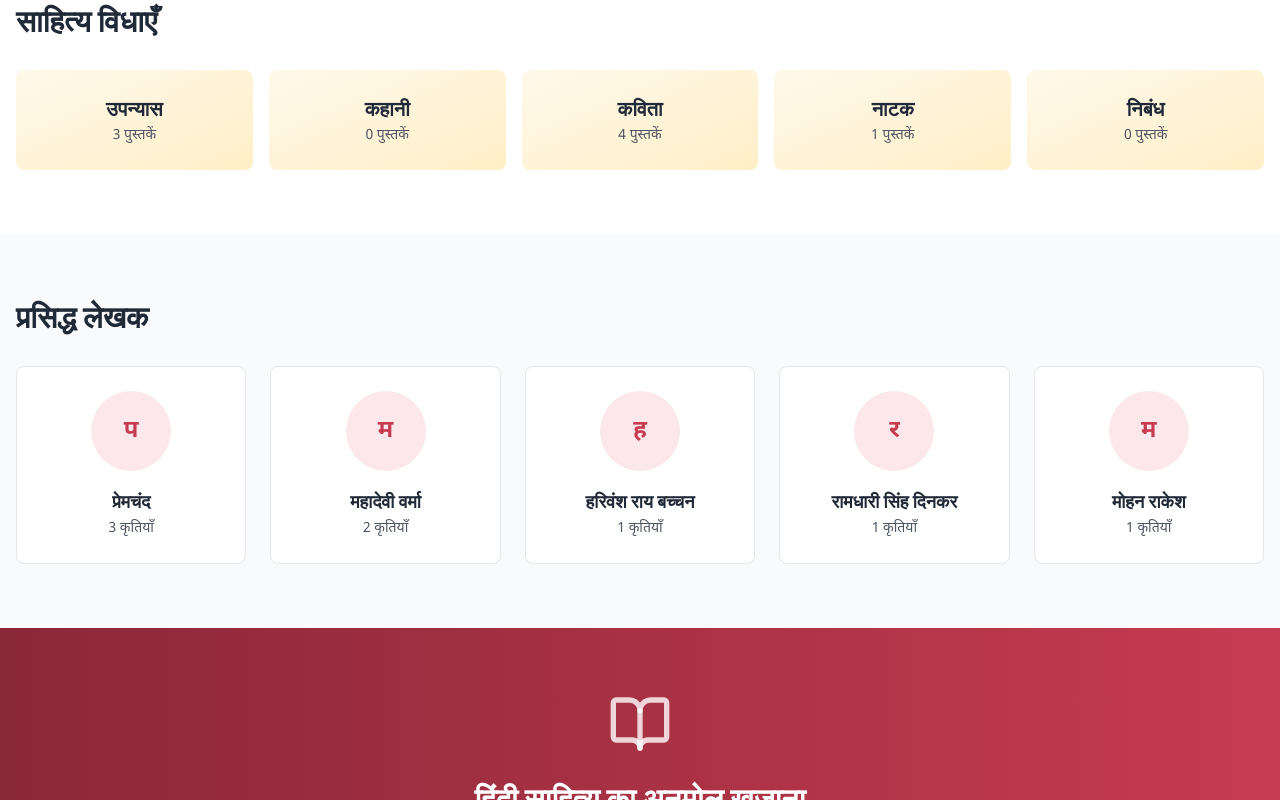
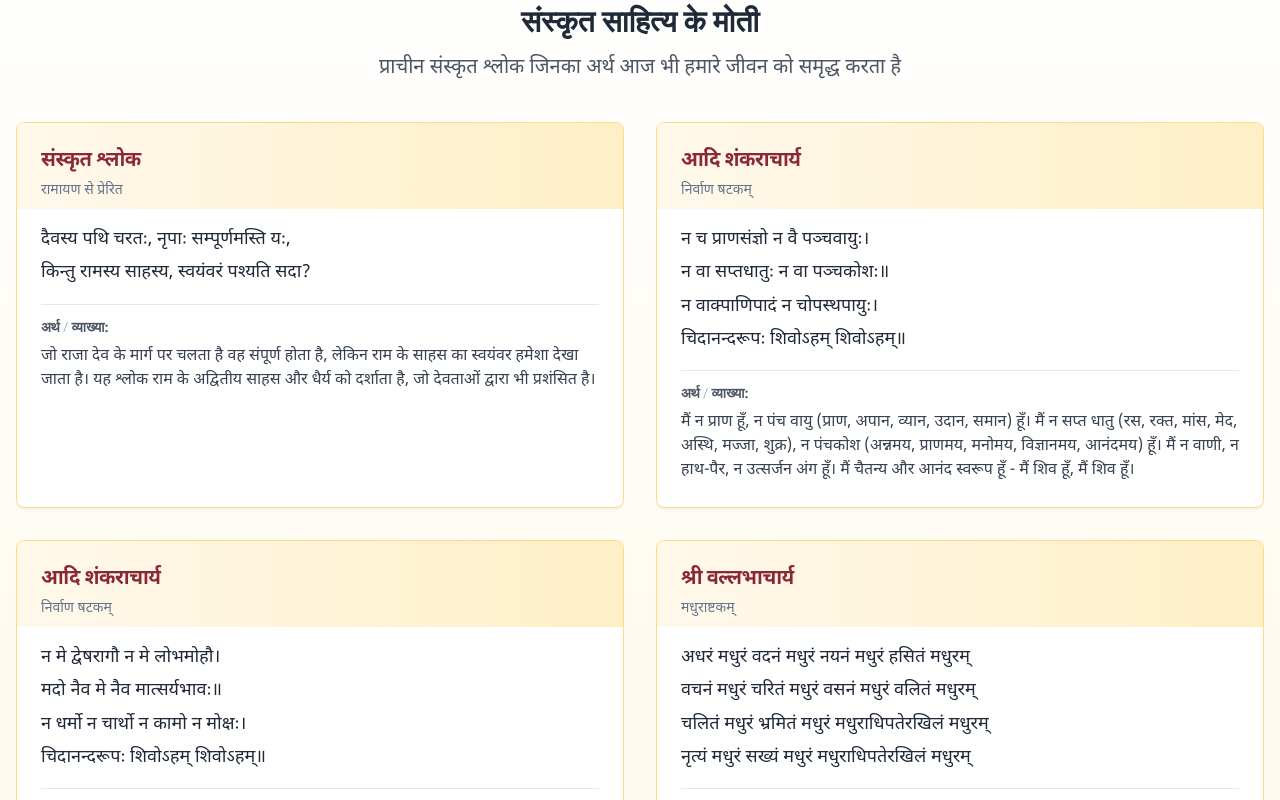
Before and after one commit to Maverick18431/hindi-sahitya-kiosk, a React (Vite) app: page / in a window 1280 px wide. Shown: the part 1080-1880 px from the top of the page. Built offline with nearby package versions, Linux system fonts and the light colour scheme.

Commit message:
Add shlokas meaning feature

```diff
--- /dev/null
+++ b/src/components/ShlokaCard.tsx
@@ -0,0 +1,34 @@
+
+import React from 'react';
+import { Card, CardContent, CardDescription, CardHeader, CardTitle } from '@/components/ui/card';
+
+interface ShlokaCardProps {
+  sanskrit: string[];
+  meaning: string;
+  author?: string;
+  source?: string;
+}
+
+const ShlokaCard = ({ sanskrit, meaning, author, source }: ShlokaCardProps) => {
+  return (
+    <Card className="h-full overflow-hidden border-saffron-200 hover:border-saffron-300 transition-all duration-300">
+      <CardHeader className="bg-gradient-to-r from-saffron-50 to-saffron-100 pb-2">
+        <CardTitle className="font-hindi text-maroon-800 text-xl">{author || "संस्कृत श्लोक"}</CardTitle>
+        {source && <CardDescription>{source}</CardDescription>}
+      </CardHeader>
+      <CardContent className="pt-4">
+        <div className="mb-4">
+          {sanskrit.map((line, index) => (
+            <p key={index} className="font-hindi text-lg mb-1 text-gray-800 leading-relaxed">{line}</p>
+          ))}
+        </div>
+        <div className="mt-4 pt-3 border-t border-gray-200">
+          <h4 className="font-bold text-sm text-gray-600 mb-2">अर्थ / व्याख्या:</h4>
+          <p className="text-gray-700 font-hindi">{meaning}</p>
+        </div>
+      </CardContent>
+    </Card>
+  );
+};
+
+export default ShlokaCard;
--- /dev/null
+++ b/src/components/ShlokaSection.tsx
@@ -0,0 +1,33 @@
+
+import React from 'react';
+import { shlokas } from '@/lib/shlokas';
+import ShlokaCard from './ShlokaCard';
+
+const ShlokaSection = () => {
+  return (
+    <section id="shlokas" className="py-16 bg-gradient-to-b from-white to-saffron-50">
+      <div className="container mx-auto px-4">
+        <div className="text-center mb-10">
+          <h2 className="text-3xl font-bold text-gray-800 mb-4">संस्कृत साहित्य के मोती</h2>
+          <p className="text-xl text-gray-600 max-w-3xl mx-auto">
+            प्राचीन संस्कृत श्लोक जिनका अर्थ आज भी हमारे जीवन को समृद्ध करता है
+          </p>
+        </div>
+
+        <div className="grid grid-cols-1 md:grid-cols-2 gap-8">
+          {shlokas.map((shloka) => (
+            <ShlokaCard
+              key={shloka.id}
+              sanskrit={shloka.sanskrit}
+              meaning={shloka.meaning}
+              author={shloka.author}
+              source={shloka.source}
+            />
+          ))}
+        </div>
+      </div>
+    </section>
+  );
+};
+
+export default ShlokaSection;
--- a/src/components/ui/card.tsx
+++ b/src/components/ui/card.tsx
@@ -1,3 +1,4 @@
+
 import * as React from "react"
 
 import { cn } from "@/lib/utils"
@@ -76,4 +77,4 @@ const CardFooter = React.forwardRef<
 ))
 CardFooter.displayName = "CardFooter"
 
-export { Card, CardHeader, CardFooter, CardTitle, CardDescription, CardContent }
+export { Card, CardHeader, CardTitle, CardDescription, CardContent, CardFooter }
--- /dev/null
+++ b/src/lib/shlokas.ts
@@ -0,0 +1,56 @@
+
+export interface Shloka {
+  id: number;
+  sanskrit: string[];
+  meaning: string;
+  author?: string;
+  source?: string;
+}
+
+export const shlokas: Shloka[] = [
+  {
+    id: 1,
+    sanskrit: [
+      "दैवस्य पथि चरतः, नृपाः सम्पूर्णमस्ति यः,",
+      "किन्तु रामस्य साहस्य, स्वयंवरं पश्यति सदा?"
+    ],
+    meaning: "जो राजा देव के मार्ग पर चलता है वह संपूर्ण होता है, लेकिन राम के साहस का स्वयंवर हमेशा देखा जाता है। यह श्लोक राम के अद्वितीय साहस और धैर्य को दर्शाता है, जो देवताओं द्वारा भी प्रशंसित है।",
+    source: "रामायण से प्रेरित"
+  },
+  {
+    id: 2,
+    sanskrit: [
+      "न च प्राणसंज्ञो न वै पञ्चवायुः।",
+      "न वा सप्तधातुः न वा पञ्चकोशः॥",
+      "न वाक्पाणिपादं न चोपस्थपायुः।",
+      "चिदानन्दरूपः शिवोऽहम् शिवोऽहम्॥"
+    ],
+    meaning: "मैं न प्राण हूँ, न पंच वायु (प्राण, अपान, व्यान, उदान, समान) हूँ। मैं न सप्त धातु (रस, रक्त, मांस, मेद, अस्थि, मज्जा, शुक्र), न पंचकोश (अन्नमय, प्राणमय, मनोमय, विज्ञानमय, आनंदमय) हूँ। मैं न वाणी, न हाथ-पैर, न उत्सर्जन अंग हूँ। मैं चैतन्य और आनंद स्वरूप हूँ - मैं शिव हूँ, मैं शिव हूँ।",
+    author: "आदि शंकराचार्य",
+    source: "निर्वाण षटकम्"
+  },
+  {
+    id: 3,
+    sanskrit: [
+      "न मे द्वेषरागौ न मे लोभमोहौ।",
+      "मदो नैव मे नैव मात्सर्यभावः॥",
+      "न धर्मो न चार्थो न कामो न मोक्षः।",
+      "चिदानन्दरूपः शिवोऽहम् शिवोऽहम्॥"
+    ],
+    meaning: "मुझमें न द्वेष है न राग, न लोभ है न मोह। मुझमें न अहंकार है, न ईर्ष्या का भाव है। मेरे लिए न धर्म है, न अर्थ, न काम और न मोक्ष है। मैं चैतन्य और आनंद स्वरूप हूँ - मैं शिव हूँ, मैं शिव हूँ।",
+    author: "आदि शंकराचार्य",
+    source: "निर्वाण षटकम्"
+  },
+  {
+    id: 4,
+    sanskrit: [
+      "अधरं मधुरं वदनं मधुरं नयनं मधुरं हसितं मधुरम्",
+      "वचनं मधुरं चरितं मधुरं वसनं मधुरं वलितं मधुरम्",
+      "चलितं मधुरं भ्रमितं मधुरं मधुराधिपतेरखिलं मधुरम्",
+      "नृत्यं मधुरं सख्यं मधुरं मधुराधिपतेरखिलं मधुरम्"
+    ],
+    meaning: "श्री कृष्ण के होंठ मधुर हैं, मुख मधुर है, नेत्र मधुर हैं, और मुस्कान मधुर है। उनके वचन मधुर हैं, चरित्र मधुर है, वस्त्र मधुर हैं, और उनकी चाल मधुर है। उनका चलना मधुर है, भ्रमण मधुर है - मधुरता के स्वामी का सब कुछ मधुर है। उनका नृत्य मधुर है, मित्रता मधुर है - मधुरता के स्वामी का सब कुछ मधुर है।",
+    author: "श्री वल्लभाचार्य",
+    source: "मधुराष्टकम्"
+  }
+];
--- a/src/pages/BookPage.tsx
+++ b/src/pages/BookPage.tsx
@@ -1,9 +1,12 @@
 
 import { useEffect } from 'react';
-import { useParams, useNavigate } from 'react-router-dom';
+import { useParams, useNavigate, Link } from 'react-router-dom';
 import { getBookById } from '@/lib/data';
 import BookDetails from '@/components/BookDetails';
 import Header from '@/components/Header';
+import { Button } from '@/components/ui/button';
+import { BookText } from 'lucide-react';
+import { shlokas } from '@/lib/shlokas';
 
 const BookPage = () => {
   const { id } = useParams<{ id: string }>();
@@ -26,6 +29,21 @@ const BookPage = () => {
       <Header />
       <main className="flex-grow container mx-auto px-4 py-8">
         <BookDetails book={book} />
+
+        <div className="mt-12 bg-saffron-50 p-6 rounded-lg">
+          <div className="flex items-center mb-4">
+            <BookText className="h-6 w-6 text-maroon-600 mr-2" />
+            <h3 className="text-xl font-bold text-maroon-800">संस्कृत साहित्य के मोती</h3>
+          </div>
+          <p className="mb-4 text-gray-700">
+            हमारे संग्रह में शामिल प्राचीन संस्कृत श्लोक और उनके अर्थ देखें। ज्ञान और साहित्य की इस अनमोल धरोहर से परिचित हों।
+          </p>
+          <Link to="/#shlokas">
+            <Button className="bg-saffron-500 hover:bg-saffron-600 text-white">
+              श्लोक संग्रह देखें
+            </Button>
+          </Link>
+        </div>
       </main>
       <footer className="bg-gray-100 py-6 text-center text-gray-600">
         <p>© 2025 हिंदी साहित्य पुस्तकालय</p>
--- a/src/pages/Index.tsx
+++ b/src/pages/Index.tsx
@@ -1,4 +1,3 @@
-
 import { useState } from 'react';
 import { Link } from 'react-router-dom';
 import { motion } from 'framer-motion';
@@ -7,6 +6,7 @@ import { books, featuredBooks, genres, authors } from '@/lib/data';
 import { Button } from '@/components/ui/button';
 import Header from '@/components/Header';
 import BookCard from '@/components/BookCard';
+import ShlokaSection from '@/components/ShlokaSection';
 
 const Index = () => {
   return (
@@ -57,6 +57,9 @@ const Index = () => {
             </div>
           </div>
         </section>
+
+        {/* Shlokas Section */}
+        <ShlokaSection />
 
         {/* Genres Section */}
         <section className="py-16 bg-white">
```
